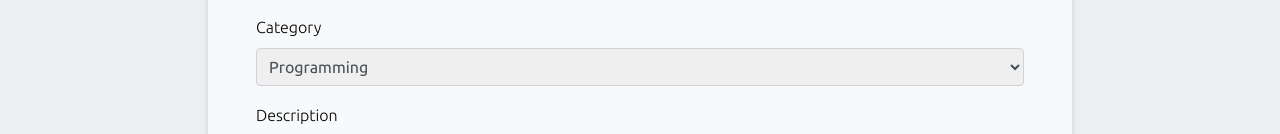
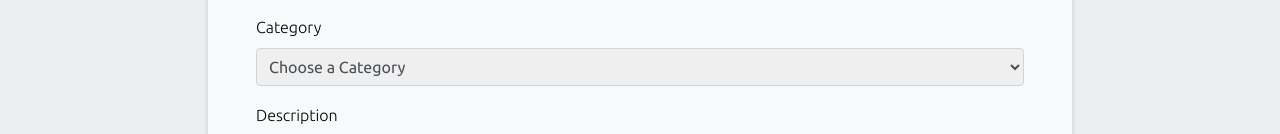
Before and after one commit to leonardogbxv/next-blog-md, a Next.js app: page /admin/new-post in a window 1280 px wide. Shown: the part 624-758 px from the top of the page. Built offline with nearby package versions, Linux system fonts and the light colour scheme.

Commit message:
Add image server upload

```diff
--- a/pages/admin/new-post.js
+++ b/pages/admin/new-post.js
@@ -11,7 +11,7 @@ export default function NewPost() {
   const [formSubmitted, setFormSubmitted] = useState(false)
   const [formData, setFormData] = useState({
     date: moment().format('DD MMM YYYY').toUpperCase(),
-    category: 'programming',
+    category: '',
     image: '',
     title: '',
     description: '',
@@ -20,13 +20,12 @@ export default function NewPost() {
 
   // Image field states
   const [previewImage, setPreviewImage] = useState("")
-  const [typeFile, setTypeFile] = useState("")
   const [isUploaded, setIsUploaded] = useState(false)
+  const [imageFile, setImageFile] = useState("")
 
   // Redirects after form submit
   const router = useRouter()
   useEffect(() => {
-    console.log('formSubmitted', formSubmitted)
     if(formSubmitted) {
       router.push('/')
     }
@@ -36,9 +35,24 @@ export default function NewPost() {
   const handleSubmit = async event => {
     event.preventDefault()
 
+    const promises = []
+
+    const imageFormData = new FormData()
+    imageFormData.append('image', imageFile)
+
     try {
-      const promise = await axios.post('http://localhost:3000/api/create-post-file', formData)
-      promise.status !== 200 || setFormSubmitted(true)
+      const config = {
+        headers: { 'content-type': 'multipart/form-data' }
+      }
+
+      // image upload
+      const imagePromise = await axios.post('http://localhost:3000/api/upload-post-image', imageFormData, config)
+      const newFormData = { ...formData}
+      newFormData['image'] = `/images/uploads/${imagePromise.data.data.name}`
+
+      const postPromise = await axios.post('http://localhost:3000/api/create-post-file', newFormData)
+
+      setFormSubmitted(true)
     } catch (error) {
       alert(error)
       setFormSubmitted(false)
@@ -50,7 +64,6 @@ export default function NewPost() {
     newFormData[event.target.name] = event.target.value
 
     setFormData(newFormData)
-    console.log(formData)
   }
 
   const handleImagePreview = async event => {
@@ -60,20 +73,11 @@ export default function NewPost() {
       const base64 = await convertToBase64(inputFile)
 
       setPreviewImage(base64)
-      setTypeFile(event.target.files[0].type)
       setIsUploaded(true)
     } catch (err) {
       setIsUploaded(false)
     } finally {
-      const newFormData = { ...formData }
-      newFormData[event.target.name] = {
-        fakePath: event.target.value,
-        base64: previewImage,
-        type: typeFile,
-        file: inputFile
-      }
-
-      setFormData(newFormData)
+      setImageFile(inputFile)
     }
   }
 
@@ -87,6 +91,7 @@ export default function NewPost() {
             { isUploaded ? <img src={previewImage} alt="" /> : <h3>Preview</h3>}
             <label htmlFor="file">Image</label>
             <input
+              name="image"
               onChange={handleImagePreview}
               type="file"
               name="image"
@@ -100,11 +105,16 @@ export default function NewPost() {
 
           <div>
             <label htmlFor="text">Category</label>
-            <select onChange={handleChange} name="category" required>
-              <option value="programming">Programming</option>
-              <option value="animes">Animes</option>
-              <option value="games">Games</option>
-              <option value="books">Books</option>
+            <select onChange={handleChange} name="category" defaultValue="default" required>
+              <option
+                value="default"
+                disabled
+                hidden
+              >Choose a Category</option>
+              <option value="Programming">Programming</option>
+              <option value="Animes">Animes</option>
+              <option value="Games">Games</option>
+              <option value="Books">Books</option>
             </select>
           </div>
 
```
Also changed, not shown: pages/api/create-post-file.js (+1 -6 lines).
